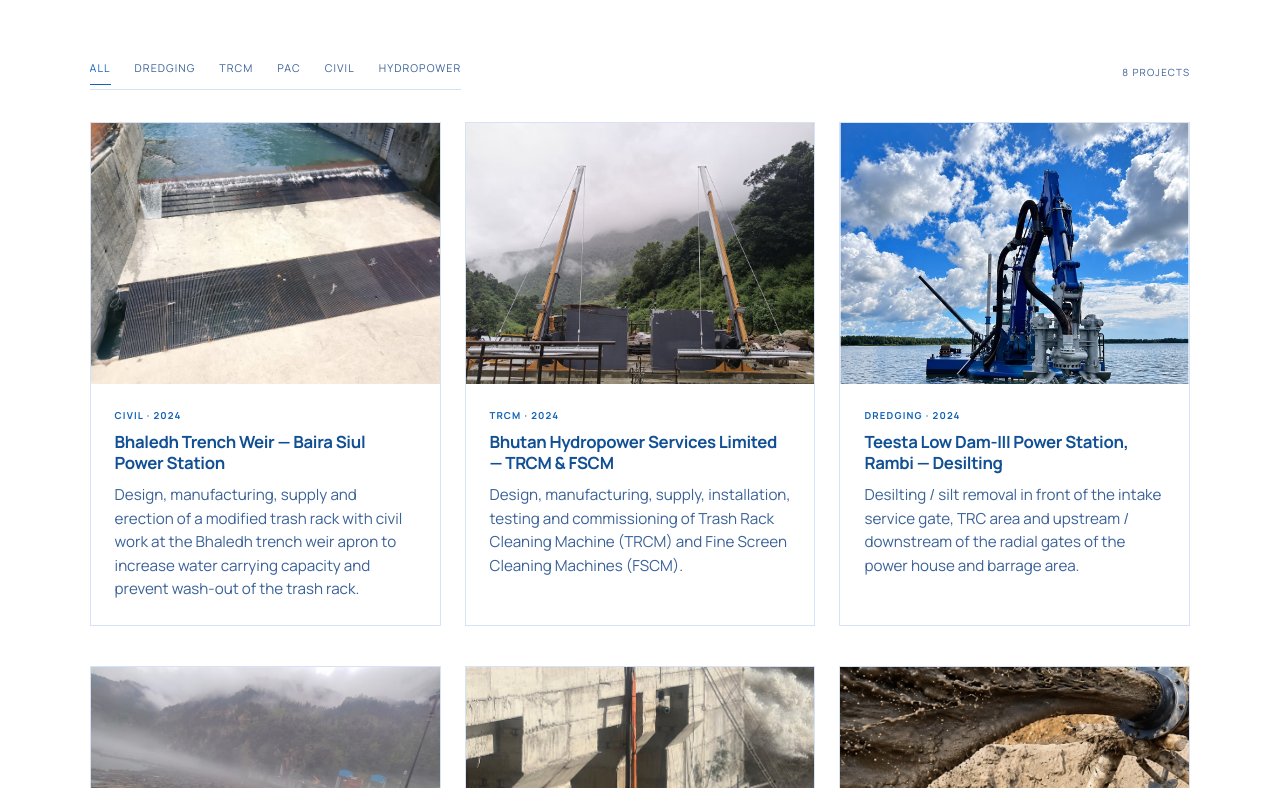
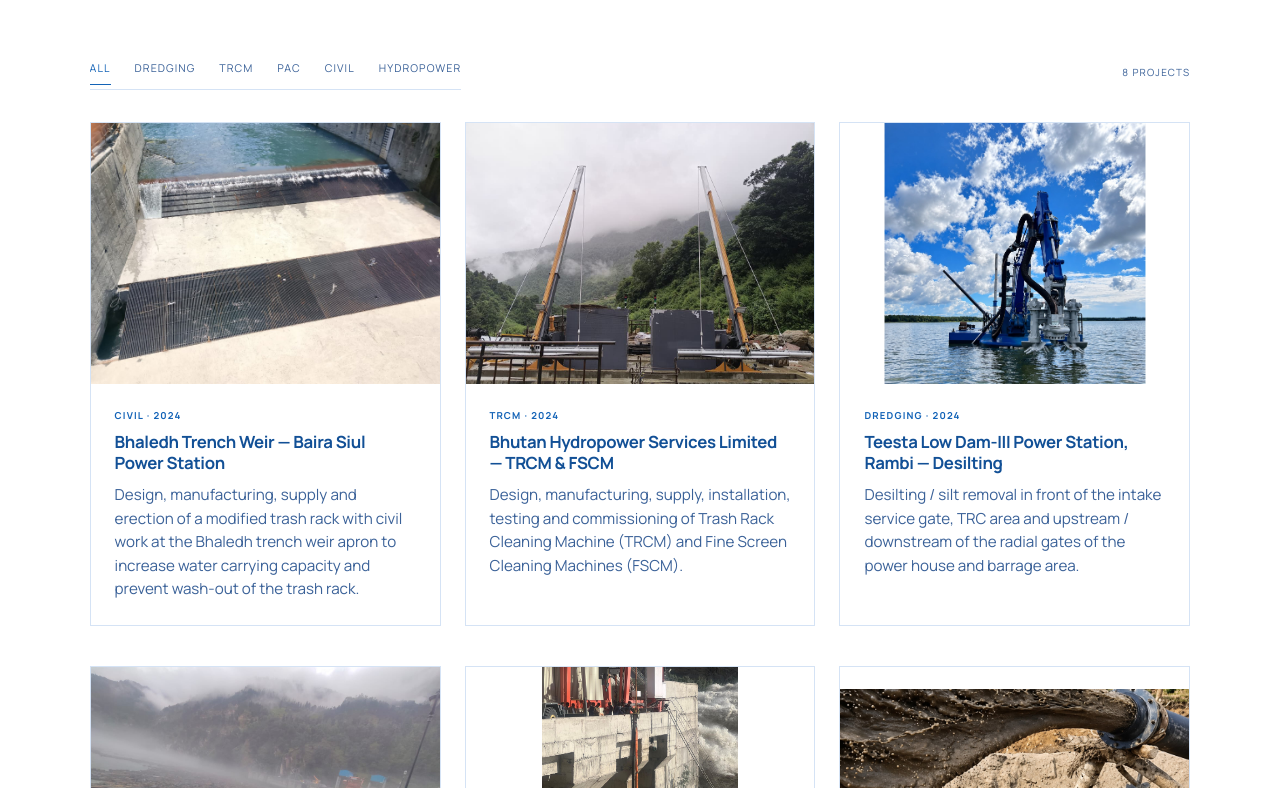
Before and after one commit to code-x-prime/basmni, a Next.js app: page /references in a window 1280 px wide. Shown: the part 2152-2940 px from the top of the page. Built offline with nearby package versions, Linux system fonts and the light colour scheme.

Commit message:
Enhance ImageBlock styling for improved layout in ReferencesGrid component

```diff
--- a/components/projects/ReferencesGrid.tsx
+++ b/components/projects/ReferencesGrid.tsx
@@ -52,8 +52,9 @@ export function ReferencesGrid({ label, title }: { label: string; title: string
               <ImageBlock
                 src={media[p.image]}
                 alt={p.name}
+                objectFit="contain"
                 sizes="(max-width: 640px) 100vw, (max-width: 1024px) 50vw, 33vw"
-                className="aspect-[4/3]"
+                className="aspect-[4/3] bg-background"
               />
               <div className="flex flex-1 flex-col p-5 sm:p-6">
                 <span className="text-[0.6rem] font-bold uppercase tracking-[0.12em] text-blue">
```
